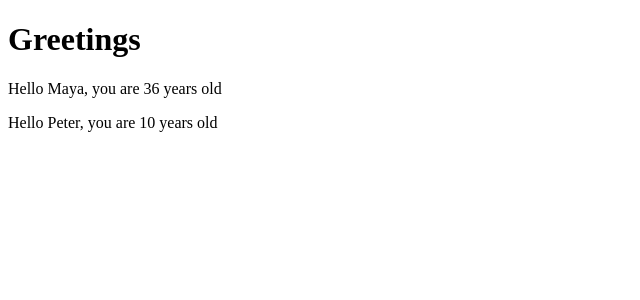
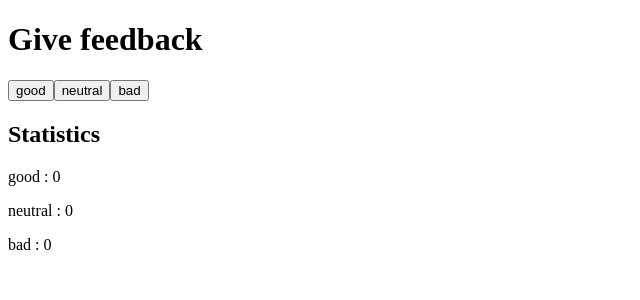
Before and after one commit to markal84/Helsinki_Fullstack-Part1-course, a React (Create React App) app in the folder unicafe/: page / in a window 1280 px wide. Shown: the top 300 px of the page, without its empty margins (0-640 px from the left). Built offline with nearby package versions, Linux system fonts and the light colour scheme.

Commit message:
feat: finish 1.6 task

```diff
--- a/unicafe/src/App.js
+++ b/unicafe/src/App.js
@@ -1,25 +1,163 @@
-function Hello(props) {
-  const { name, age } = props;
+import { useState } from 'react';
+
+/*
+function History({ allClicks }) {
+  if (allClicks.length === 0) {
+    return <div>the app is used by pressing buttons</div>;
+  }
+  return <div>button press history: {allClicks.join('| ')}</div>;
+}
+
+function Button({ handleClick, text }) {
+  return (
+    <button type="button" onClick={handleClick}>
+      {text}
+    </button>
+  );
+}
+
+function App() {
+  const [left, setLeft] = useState(0);
+  const [right, setRight] = useState(0);
+  const [allClicks, setAll] = useState([]);
+
+  const handleLeftClick = () => {
+    setAll(allClicks.concat('L'));
+    setLeft(left + 1);
+  };
+
+  const handleRightClick = () => {
+    setAll(allClicks.concat('R'));
+    setRight(right + 1);
+  };
+
   return (
     <div>
-      <p>
-        Hello {name}, you are {age} years old
-      </p>
+      {left}
+      <Button handleClick={handleLeftClick} text="left" />
+      <Button handleClick={handleRightClick} text="right" />
+      {right}
+      <History allClicks={allClicks} />
+    </div>
+  );
+}
+*/
+
+function Feedback({ good, neutral, bad }) {
+  return (
+    <div>
+      <h1>Give feedback</h1>
+      <Button text="good" handleClick={good} />
+      <Button text="neutral" handleClick={neutral} />
+      <Button text="bad" handleClick={bad} />
     </div>
   );
 }
 
-function App() {
-  const name = 'Peter';
-  const age = 10;
+function Button({ text, handleClick }) {
+  return (
+    <button type="button" onClick={handleClick}>
+      {text}
+    </button>
+  );
+}
 
+function Statistics({ good, neutral, bad }) {
   return (
     <div>
-      <h1>Greetings</h1>
-      <Hello name="Maya" age={26 + 10} />
-      <Hello name={name} age={age} />
+      <h2>Statistics</h2>
+      <SingleStat text="good" score={good} />
+      <SingleStat text="neutral" score={neutral} />
+      <SingleStat text="bad" score={bad} />
     </div>
   );
 }
 
+function SingleStat({ text, score }) {
+  return (
+    <p>
+      {text} : {score}
+    </p>
+  );
+}
+
+function App() {
+  const [good, setGood] = useState(0);
+  const [neutral, setNeutral] = useState(0);
+  const [bad, setBad] = useState(0);
+
+  const handleGoodClick = () => {
+    setGood(good + 1);
+  };
+
+  const handleNeutClick = () => {
+    setNeutral(neutral + 1);
+  };
+
+  const handleBadClick = () => {
+    setBad(bad + 1);
+  };
+
+  return (
+    <>
+      <Feedback
+        good={handleGoodClick}
+        neutral={handleNeutClick}
+        bad={handleBadClick}
+      />
+      <Statistics good={good} neutral={neutral} bad={bad} />
+    </>
+  );
+}
+
+/*
+function Button(props) {
+  const { text, handleClick } = props;
+  console.log('Button props', props);
+  return (
+    <button type="button" onClick={handleClick}>
+      {text}
+    </button>
+  );
+}
+
+function SingleStat(props) {
+  // console.log(props);
+  const { text } = props;
+  return <p>{text} :</p>;
+}
+
+function App() {
+  const [good, setGood] = useState(0);
+  const [neutral, setNeutral] = useState(0);
+  const [bad, setBad] = useState(0);
+
+  const handleGoodClick = () => {
+    setGood(good + 1);
+    console.log('good feedback is now', good);
+  };
+
+  const handleNeutClick = () => {
+    setNeutral(neutral + 1);
+  };
+
+  const handleBadClick = () => {
+    setBad(bad + 1);
+  };
+
+  return (
+    <div>
+      <h1>Give Feedback</h1>
+      <Button text="good" handleClick={handleGoodClick} />
+      <Button text="neutral" handleClick={handleNeutClick} />
+      <Button text="bad" handleClick={handleBadClick} />
+      <h2>Statistics</h2>
+      <SingleStat text="good" />
+      <SingleStat text="neutral" />
+      <SingleStat text="bad" />
+    </div>
+  );
+}
+*/
+
 export default App;
--- a/unicafe/src/index.js
+++ b/unicafe/src/index.js
@@ -1,10 +1,6 @@
 import React from 'react';
 import ReactDOM from 'react-dom/client';
+
 import App from './App';
 
-const root = ReactDOM.createRoot(document.getElementById('root'));
-root.render(
-  <React.StrictMode>
-    <App />
-  </React.StrictMode>
-);
+ReactDOM.createRoot(document.getElementById('root')).render(<App />);
```
